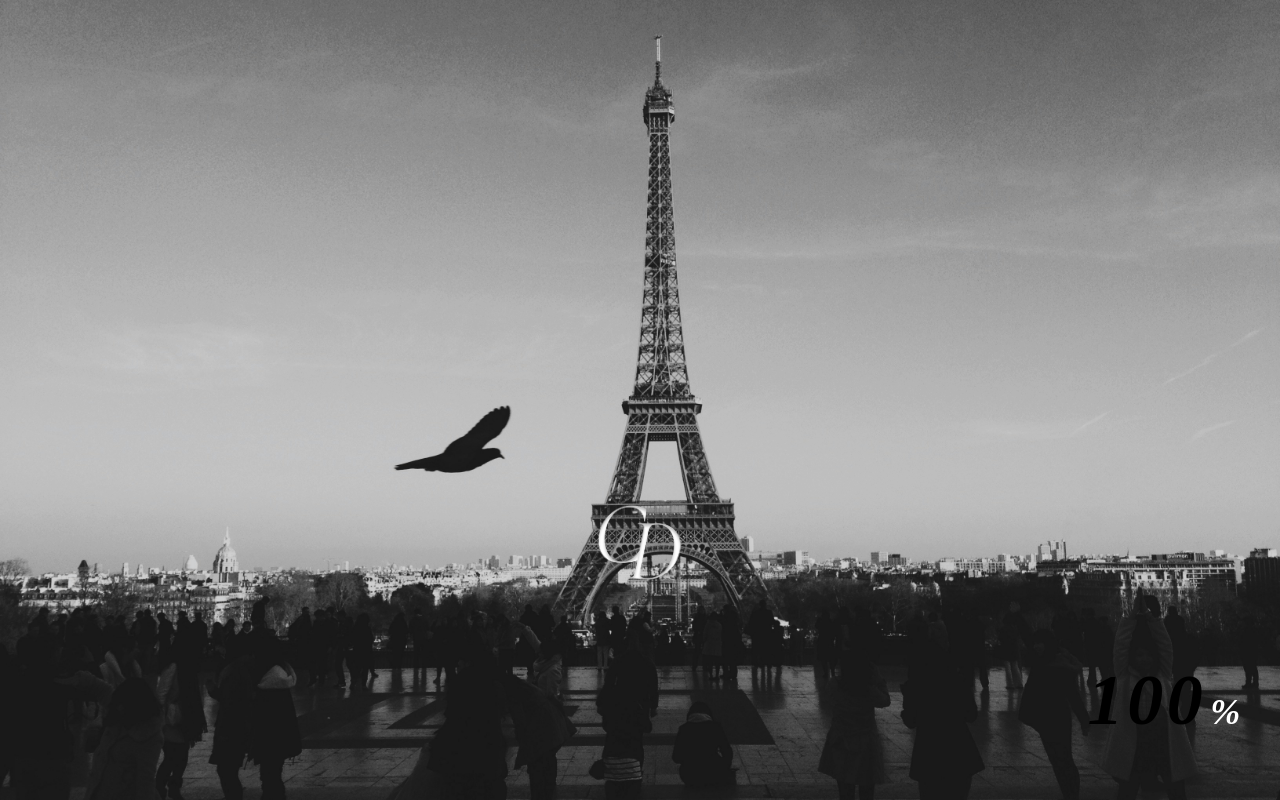
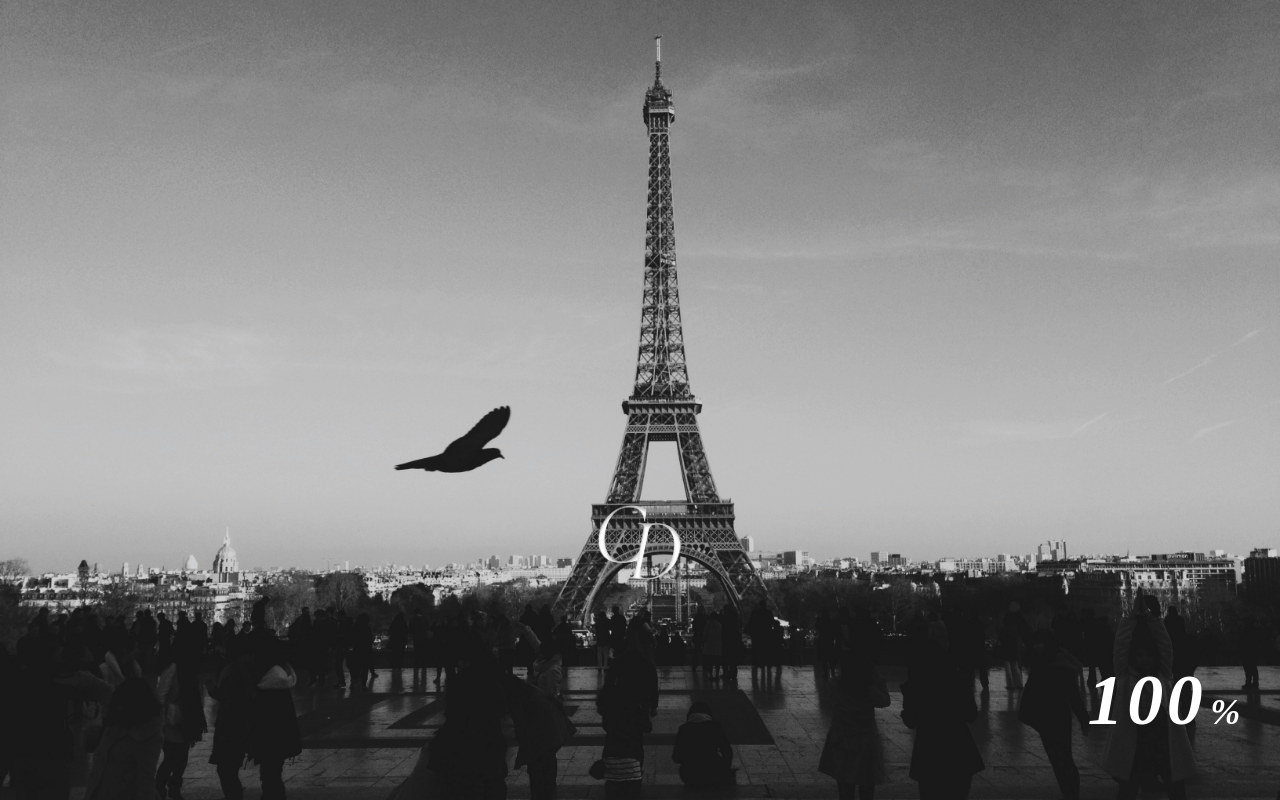
Before and after one commit to da-delec/PORTFOLIO2025, a Next.js app: page /loader in a window 1280 px wide. Built offline with nearby package versions, Linux system fonts and the light colour scheme.

Commit message:
bug solved

```diff
--- a/app/UI-COMPONENTS/Loader.tsx
+++ b/app/UI-COMPONENTS/Loader.tsx
@@ -41,7 +41,7 @@ const LoaderPage = () => {
         >
           <div className="flex items-baseline">
             <NumberTicker
-              className="font-cormorant text-6xl md:text-7xl"
+              className="font-cormorant text-6xl text-white md:text-7xl"
               value={100}
             />
             <span className="font-cormorant text-3xl md:text-4xl text-white ml-1">%</span>
```
